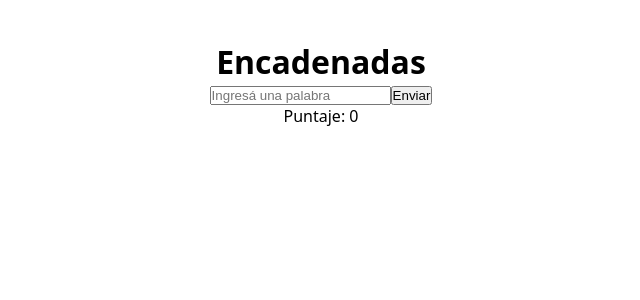
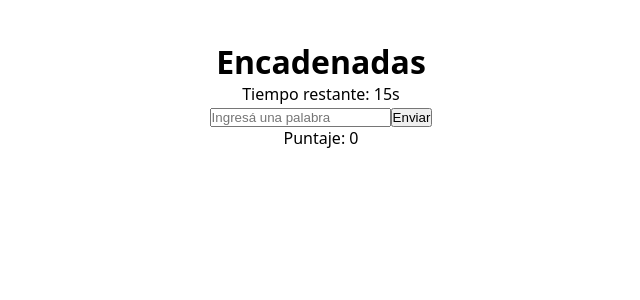
Before and after one commit to valentinachiappori/unq-ui-valentina-chiappori-trabajo-final, a React (Vite) app: page / in a window 1280 px wide. Shown: the top 300 px of the page, without its empty margins (319-959 px from the left). Built offline with nearby package versions, Linux system fonts and the light colour scheme.

Commit message:
feat: temporizador y logica de finalizacion de partida

```diff
--- a/src/App.jsx
+++ b/src/App.jsx
@@ -1,15 +1,36 @@
 import './App.css'
-import { useState } from 'react';
+import { useState, useEffect } from 'react';
 import WordInput from "./components/WordInput";
 import { wordExists } from "./api/wordService"
+import GameOver from "./components/GameOver";
 
 function App() {
   const [chain, setChain] = useState([]);
   const [score, setScore] = useState(0);
   const [error, setError] = useState(null);
   const [loading, setLoading] = useState(false);
+  const [timeLeft, setTimeLeft] = useState(15);
+  const [status, setStatus] = useState('playing');
+
+  useEffect(() => {
+    if (status !== 'playing' || loading || chain.length === 0) return;
+
+    const timer = setInterval(() => {
+      setTimeLeft((prev) => {
+      if (prev <= 1) {
+        clearInterval(timer);
+        setStatus('finished');
+        return 0;
+      }
+      return prev - 1;
+    });
+  }, 1000);
+
+    return () => clearInterval(timer);
+  }, [timeLeft, loading, status, chain]);
 
   const handleSubmitWord = async (word) => {
+    if (status === 'finished') return;
     setError("");
 
     if (!word) return;
@@ -44,8 +65,9 @@ function App() {
         return;
       }
       setChain((prev) => [...prev, word]);
-      setScore((prev) => prev + normalizedWord.length);
-    } catch (error) {
+      setScore((prev) => prev + word.length);
+      setTimeLeft(15);
+    } catch {
         setError("No se pudo validar la palabra, intentá de nuevo");
     } finally {
       setLoading(false);
@@ -55,8 +77,15 @@ function App() {
   return (
     <div className="app">
       <h1>Encadenadas</h1>
-      <WordInput onSubmitWord={handleSubmitWord} error={error} loading={loading} />
-      <p>Puntaje: {score}</p>
+      {status === 'finished' ? (
+        <GameOver chainLength={chain.length} score={score} />
+      ) : (
+        <>
+          <p>Tiempo restante: {timeLeft}s</p>
+          <WordInput onSubmitWord={handleSubmitWord} error={error} loading={loading} />
+          <p>Puntaje: {score}</p>
+        </>
+      )}
     </div>
   )
 }
--- /dev/null
+++ b/src/components/GameOver.jsx
@@ -0,0 +1,11 @@
+const GameOver = ({ chainLength, score }) => {
+  return (
+    <div className="game-over">
+      <h2>Se terminó el tiempo</h2>
+      <p>Encadenaste {chainLength} palabras.</p>
+      <p>Puntaje final: {score}</p>
+    </div>
+  );
+};
+
+export default GameOver;
```
